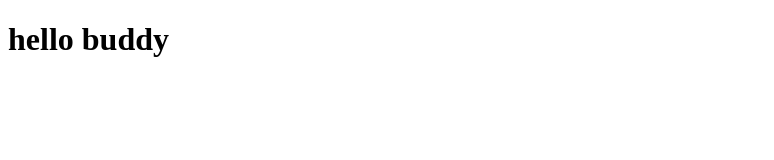
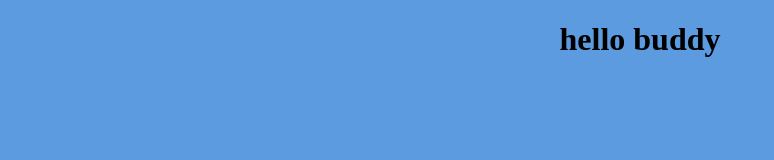
Before and after one commit to prasaddebi03/devops, a plain HTML site: page index.html in a window 1280 px wide. Shown: the whole page, without its empty margins (0-774 px from the left). Drawn offline with Linux system fonts and the light colour scheme.

Commit message:
background added

```diff
--- a/index.html
+++ b/index.html
@@ -4,6 +4,16 @@
     <meta charset="UTF-8">
     <meta name="viewport" content="width=device-width, initial-scale=1.0">
     <title>Document</title>
+    <style>
+        h1 {
+            color: rgb(0, 0, 0);
+            text-align: center;
+        }
+        body{
+            background-color: rgb(92, 155, 223);
+
+        }
+    </style>
 </head>
 <body>
     <h1>hello buddy</h1>
```
